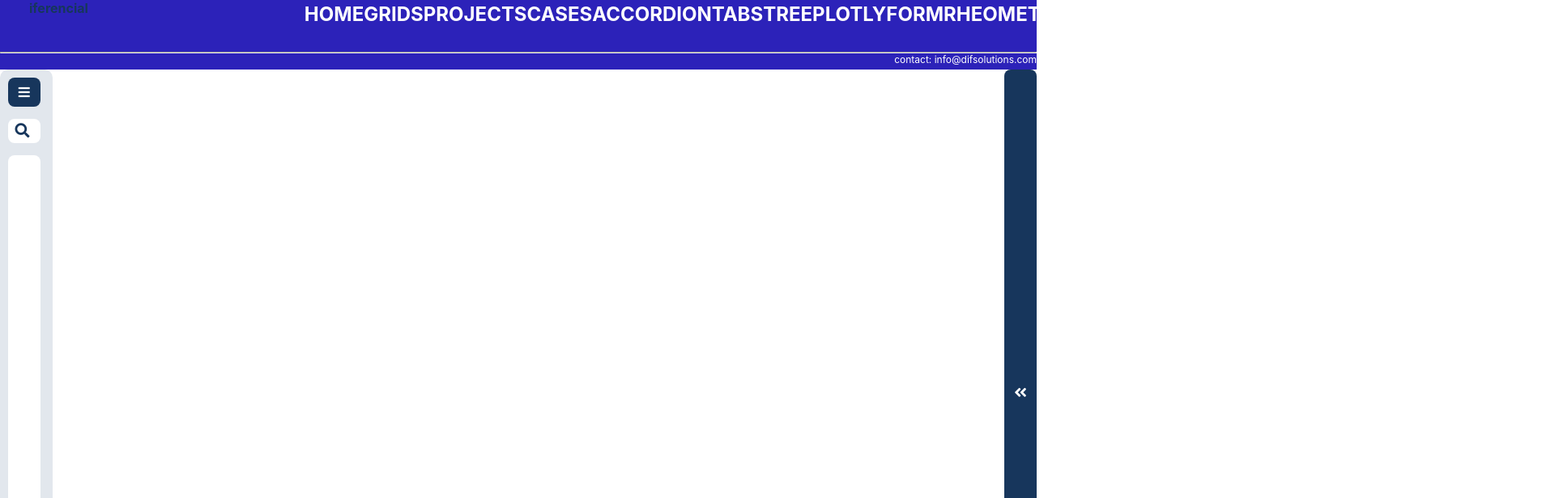
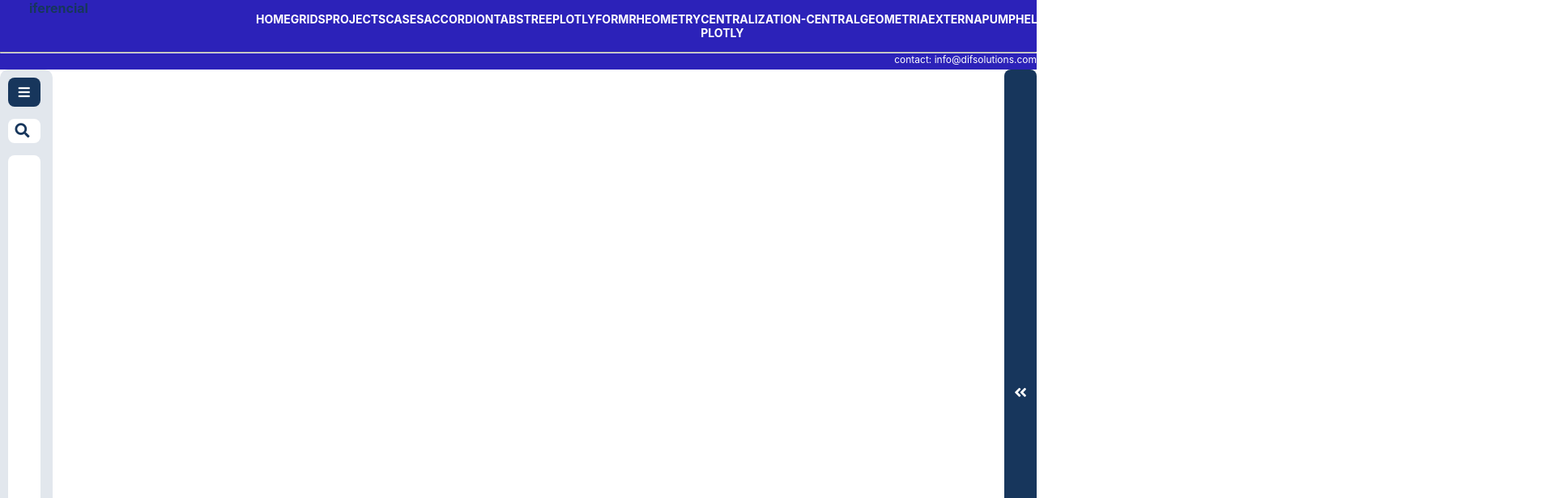
Before and after one commit to lmmp-puc-rio/react_component_library, a React (Create React App) app in the folder react_app/: page / in a window 1280 px wide. Shown: the top 616 px of the page at 81% size, 1920 px wide, since content can reach past the window. Built offline with nearby package versions, Linux system fonts and the light colour scheme.

Commit message:
[update] font-size Header

```diff
--- a/react_app/src/components/common/header/Header.css
+++ b/react_app/src/components/common/header/Header.css
@@ -21,7 +21,7 @@
 .header-top {
   display: flex;
   height: 8vh;
-  font-size: 24px;
+  font-size: 14px;
 }
 
   .header-top_logo {
```
